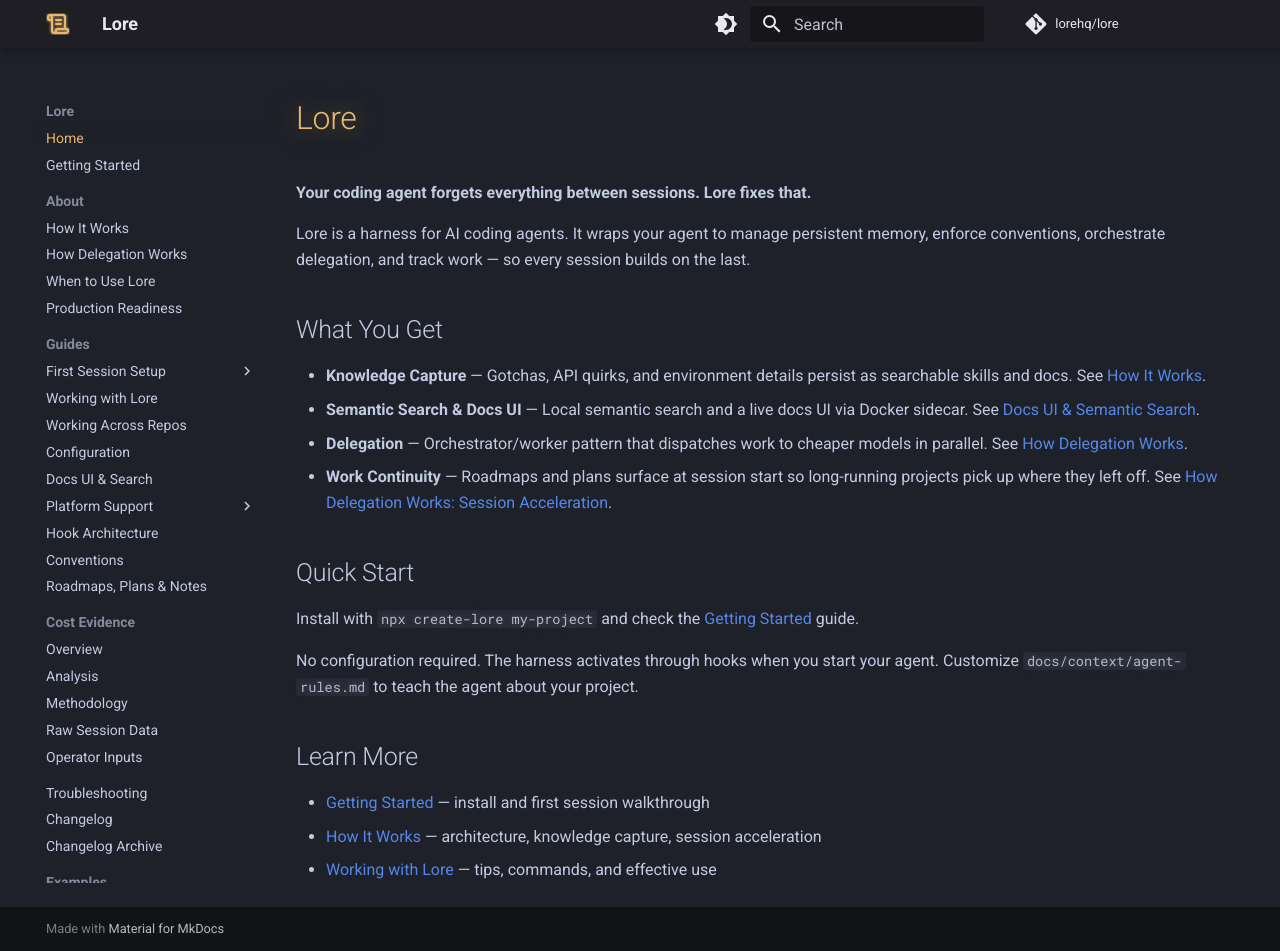
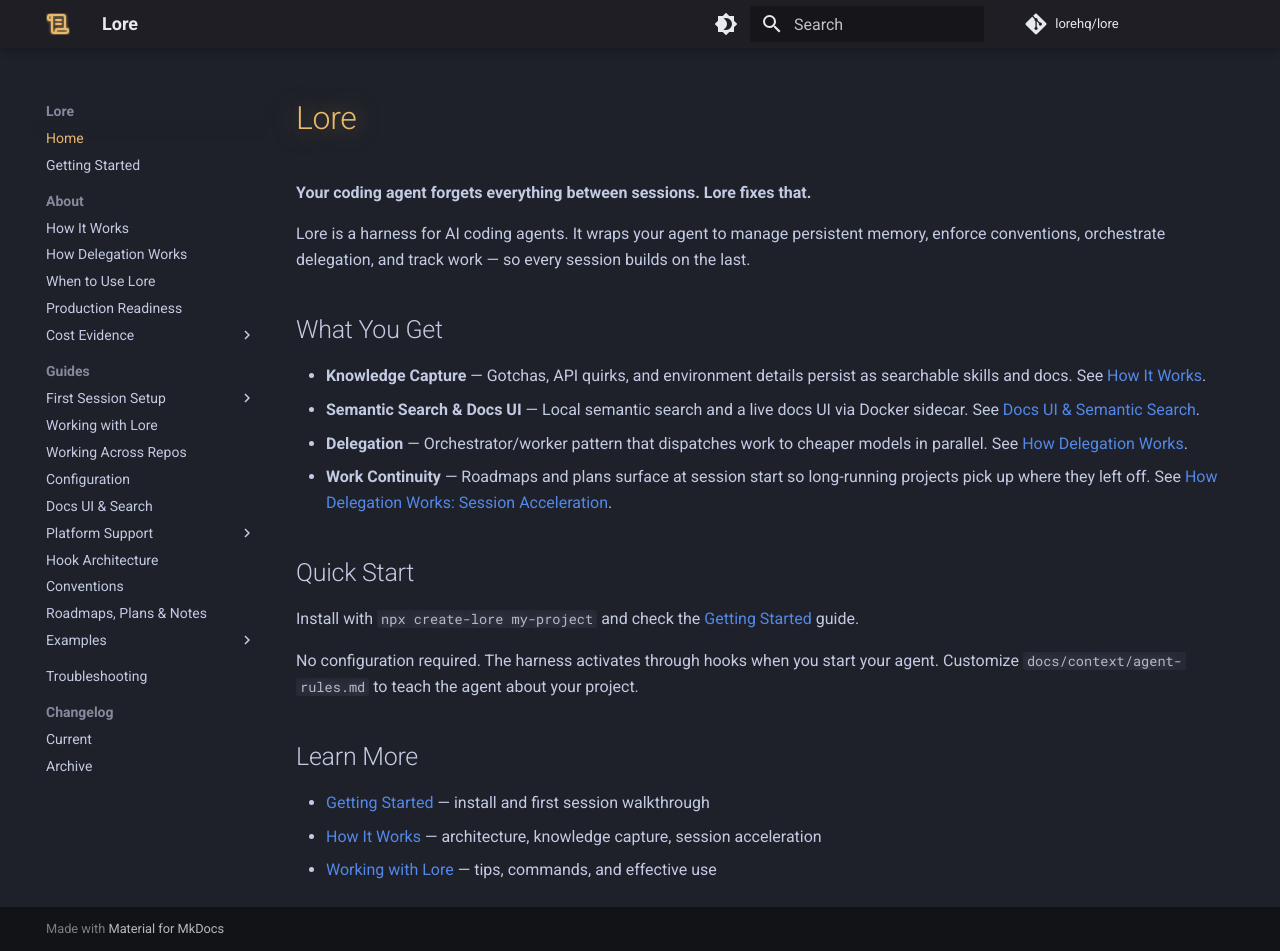
Before and after one commit to lorehq/lore-docs, an MkDocs documentation site: the page built from docs/index.md, in a window 1280 px wide and 951 px high. Built offline with MkDocs 1.6.1 and Material for MkDocs 9.7.7, drawn with Linux system fonts in a browser that asks for light colours; comment, search, counter and statistics services are not loaded.

Commit message:
Tighten nav: nest Cost Evidence, Examples, and Changelog
Cost Evidence under About, Examples under Guides, Changelog
groups current + archive. Reduces top-level nav clutter.

Co-Authored-By: Claude Opus 4.6 <noreply@anthropic.com>

```diff
--- a/mkdocs.yml
+++ b/mkdocs.yml
@@ -63,6 +63,12 @@ nav:
     - How Delegation Works: how-delegation-works.md
     - When to Use Lore: when-to-use-lore.md
     - Production Readiness: production-readiness.md
+    - Cost Evidence:
+      - Overview: cost-evidence/index.md
+      - Analysis: cost-evidence/analysis.md
+      - Methodology: cost-evidence/methodology.md
+      - Raw Session Data: cost-evidence/raw-data.md
+      - Operator Inputs: cost-evidence/operator-inputs.md
   - Guides:
     - First Session Setup:
       - Overview: guides/first-session/index.md
@@ -81,18 +87,13 @@ nav:
     - Hook Architecture: guides/hook-architecture.md
     - Conventions: guides/conventions.md
     - Roadmaps, Plans & Notes: guides/roadmaps-and-plans.md
-  - Cost Evidence:
-    - Overview: cost-evidence/index.md
-    - Analysis: cost-evidence/analysis.md
-    - Methodology: cost-evidence/methodology.md
-    - Raw Session Data: cost-evidence/raw-data.md
-    - Operator Inputs: cost-evidence/operator-inputs.md
+    - Examples:
+      - Skill: examples/skill.md
+      - Roadmap: examples/roadmap.md
+      - Plan: examples/plan.md
+      - Note: examples/note.md
+      - Brainstorm: examples/brainstorm.md
   - Troubleshooting: troubleshooting.md
-  - Changelog: changelog.md
-  - Changelog Archive: changelog-archive.md
-  - Examples:
-    - Skill: examples/skill.md
-    - Roadmap: examples/roadmap.md
-    - Plan: examples/plan.md
-    - Note: examples/note.md
-    - Brainstorm: examples/brainstorm.md
+  - Changelog:
+    - Current: changelog.md
+    - Archive: changelog-archive.md
```
